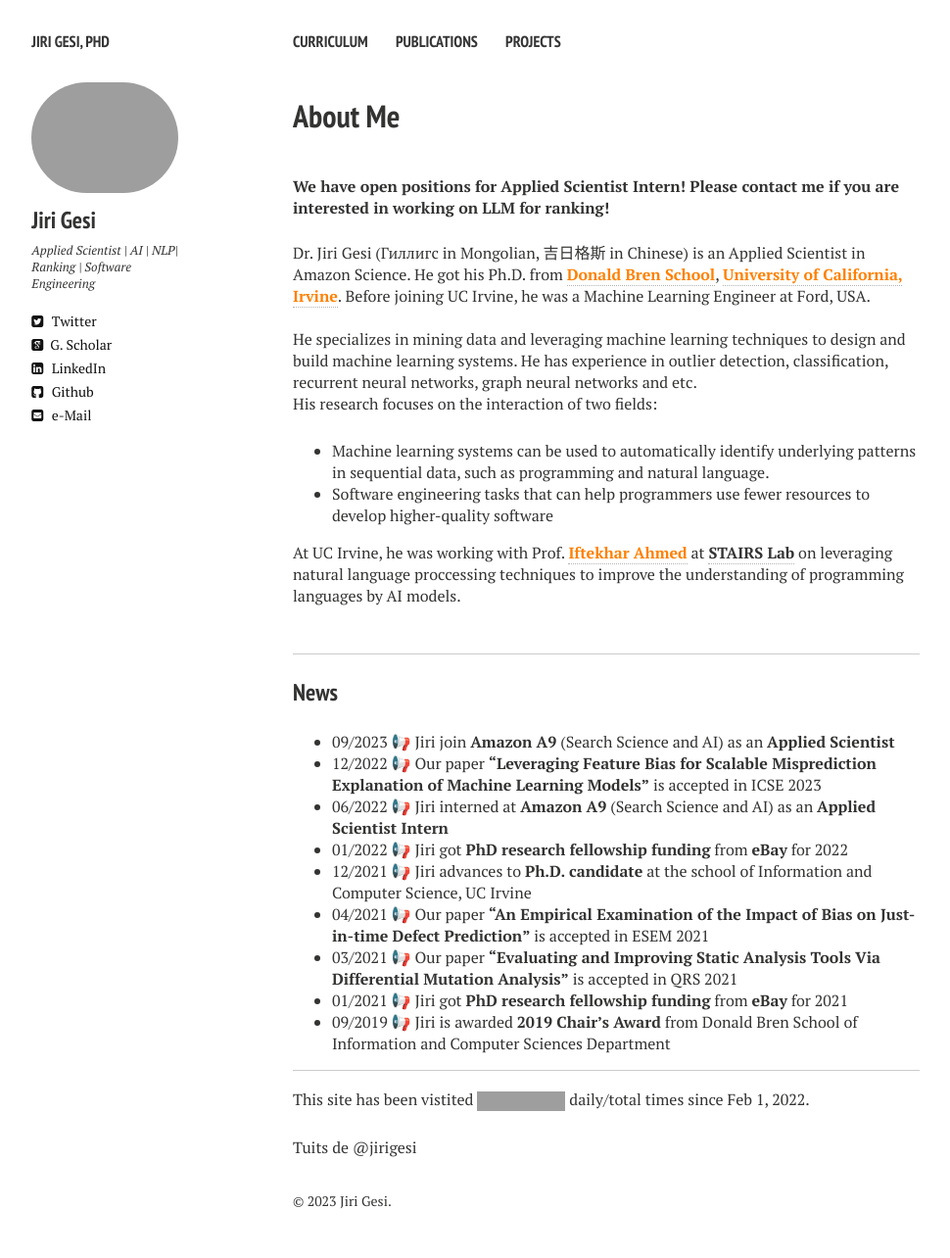
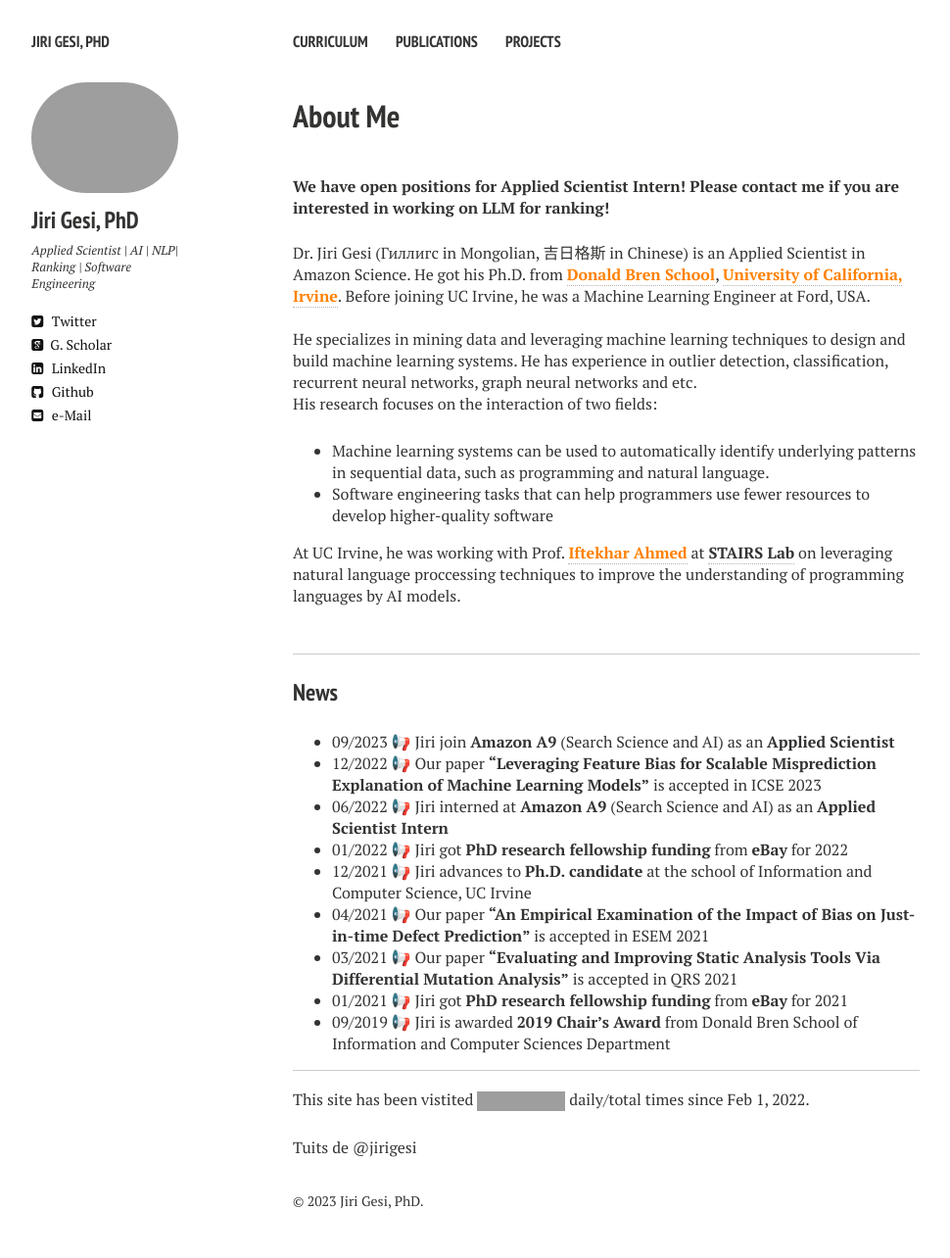
Before and after one commit to Jirigesi/Jirigesi.github.io, a Jekyll site: the page built from index.md, in a window 1280 px wide. Shown: the whole page at 98% size, without its empty margins (21-991 px from the left). Built offline with Jekyll 4.4.1, drawn with Linux system fonts in a browser that asks for light colours; nearby versions of some CDN libraries; comment, search, counter and statistics services are not loaded; grey boxes are pictures that could not be loaded.

Commit message:
Update _config.yml

```diff
--- a/_config.yml
+++ b/_config.yml
@@ -8,7 +8,7 @@ disqus_shortname: Jirigesi
 
 # Owner/author information
 owner:
-  name:           Jiri Gesi
+  name:           Jiri Gesi, PhD
   avatar:         jirigesi.png
   bio:            Applied Scientist | AI | NLP| Ranking | Software Engineering
   email:          fjiriges@uci.edu
```
